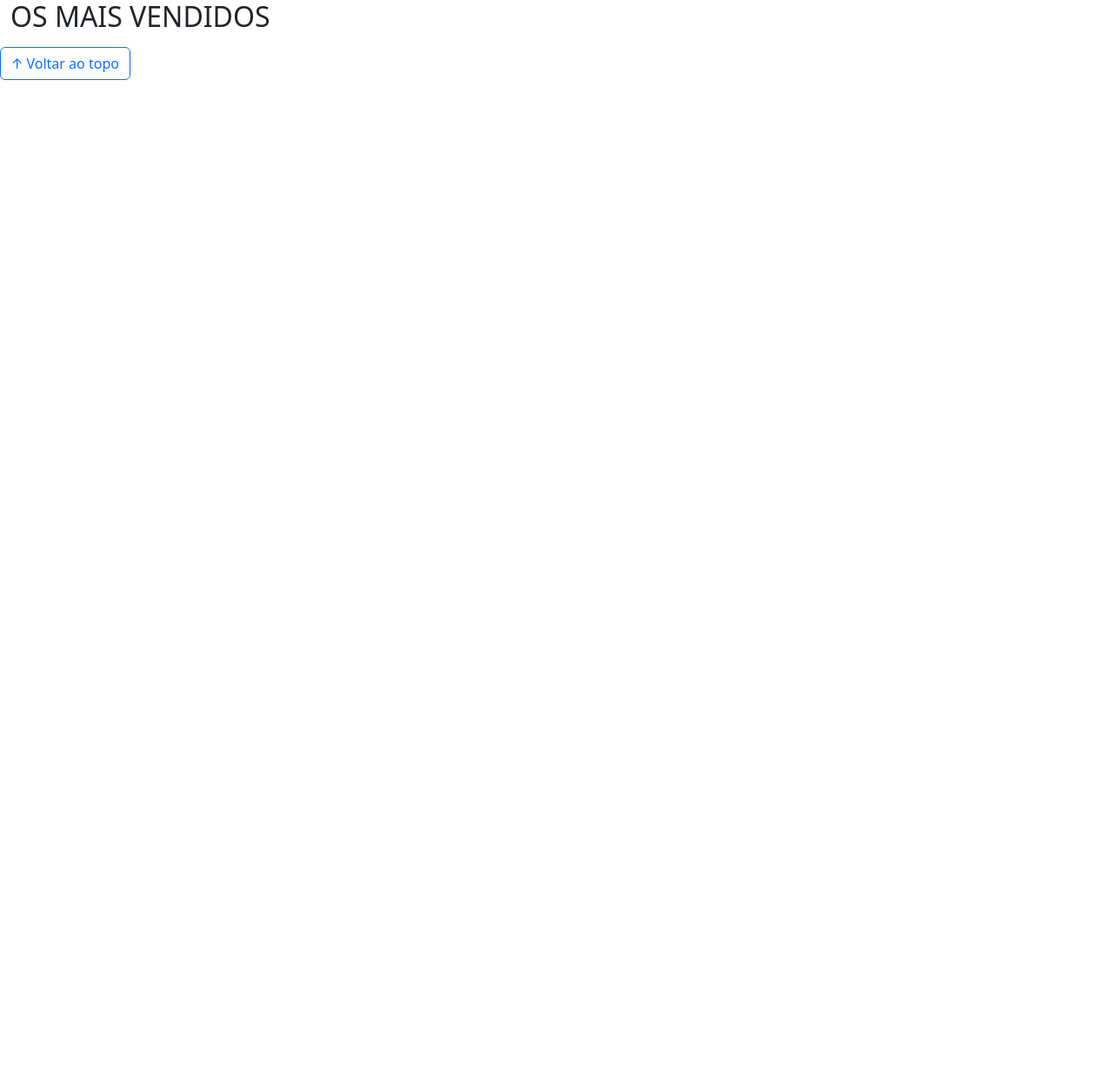
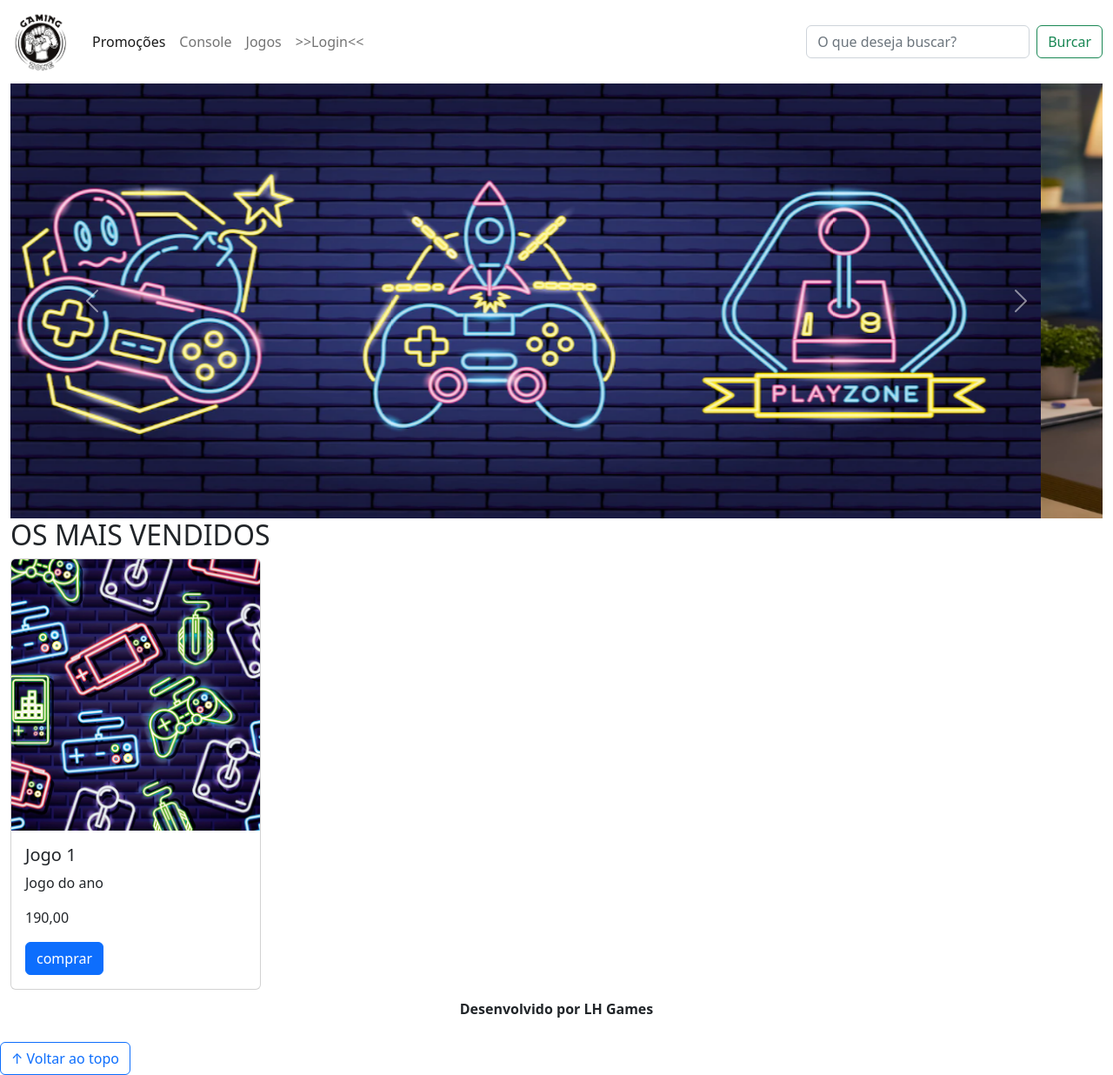
Before and after one commit to carllos-alberto/LH-Games, a plain HTML site: page index.html in a window 1280 px wide. Shown: the whole page at 87% size. Before the commit the page ends 800 px from the top, so only its background shows below. Drawn offline with nearby package versions, Linux system fonts and the light colour scheme.

Commit message:
Atualizando Projeto

```diff
--- a/css/estilo.css
+++ b/css/estilo.css
@@ -1,13 +1,35 @@
 /*cabeçalho*/
-
+header img {
+    height: 70px;
+    width: 70px;
+}
 
 /*Conteudo principal*/
 
+main {
+    min-height: 500px;
+}
 
 /*banner*/
+#section-banners img {
+    height: 500px;
+}
+
+
 
 /*Produtos vendidos*/
+
 /*Rodapé*/
+footer {
+    text-align: center;
+}
+
+footer p {
+    font-weight: bold;
+    padding: 10px;
+}
+
+
 
 /*Botão Voltar topo*/
 
--- a/index.html
+++ b/index.html
@@ -18,7 +18,48 @@
 
 <body>
   <header>
-
+    <nav class="navbar navbar-expand-lg bg-body-tertiary">
+      <div class="container-fluid">
+        <a class="navbar-brand" href="index.html"><img src="img/logo.png"></a>
+        <button class="navbar-toggler" type="button" data-bs-toggle="collapse" data-bs-target="#navbarSupportedContent" aria-controls="navbarSupportedContent" aria-expanded="false" aria-label="Toggle navigation">
+          <span class="navbar-toggler-icon"></span>
+        </button>
+        <div class="collapse navbar-collapse" id="navbarSupportedContent">
+          <ul class="navbar-nav me-auto mb-2 mb-lg-0">
+            <li class="nav-item">
+              <a class="nav-link active" aria-current="page" href="#">Promoções</a>
+            </li>
+            <li class="nav-item">
+              <a class="nav-link" href="#">Console</a>
+            </li>
+            <li class="nav-item">
+              <a class="nav-link" href="#">Jogos</a>
+            </li>
+            <li class="nav-item">
+              <a class="nav-link" href="login.html">>>Login<<</a>
+            </li>
+            <!-- <li class="nav-item dropdown">
+              <a class="nav-link dropdown-toggle" href="#" role="button" data-bs-toggle="dropdown" aria-expanded="false">
+                Dropdown
+              </a>
+              <ul class="dropdown-menu">
+                <li><a class="dropdown-item" href="#">Action</a></li>
+                <li><a class="dropdown-item" href="#">Another action</a></li>
+                <li><hr class="dropdown-divider"></li>
+                <li><a class="dropdown-item" href="#">Something else here</a></li>
+              </ul>
+            </li> -->
+           <!--  <li class="nav-item">
+              <a class="nav-link disabled" aria-disabled="true">Disabled</a>
+            </li> -->
+          </ul>
+          <form class="d-flex" role="search">
+            <input class="form-control me-2" type="search" placeholder="O que deseja buscar?" aria-label="Search">
+            <button class="btn btn-outline-success" type="submit">Burcar</button>
+          </form>
+        </div>
+      </div>
+    </nav>
   </header>
 
   <main>
@@ -27,12 +68,44 @@
 
     <section id="section-banners" class="container-fluid">
 
-
+      <div id="carouselExampleAutoplaying" class="carousel slide" data-bs-ride="carousel">
+        <div class="carousel-inner">
+          <div class="carousel-item active">
+            <img src="img/banner1.PNG" class="d-block w-100" alt="Venha comprar na nossa loja!">
+          </div>
+          <div class="carousel-item">
+            <img src="img/banner2.PNG" class="d-block w-100" alt="Promoção de produtos">
+          </div>
+          <div class="carousel-item">
+            <img src="img/banner3.PNG" class="d-block w-100" alt="Varias novidades de produtos">
+          </div>
+        </div>
+        <button class="carousel-control-prev" type="button" data-bs-target="#carouselExampleAutoplaying" data-bs-slide="prev">
+          <span class="carousel-control-prev-icon" aria-hidden="true"></span>
+          <span class="visually-hidden">Previous</span>
+        </button>
+        <button class="carousel-control-next" type="button" data-bs-target="#carouselExampleAutoplaying" data-bs-slide="next">
+          <span class="carousel-control-next-icon" aria-hidden="true"></span>
+          <span class="visually-hidden">Next</span>
+        </button>
+      </div>
 
     </section>
+
     <section id="section-vendidos" class="container-fluid">
 
       <h2>OS MAIS VENDIDOS</h2>
+
+      <div class="card" style="width: 18rem;">
+        <img src="img/jogo1.PNG" class="card-img-top" alt="Jogo de aventura">
+        <div class="card-body">
+          <h5 class="card-title">Jogo 1</h5>
+          <p class="card-text">Jogo do ano</p>
+          <p class="preco">190,00</p>
+
+          <a href="#" class="btn btn-primary">comprar</a>
+        </div>
+      </div>
 
 
     </div>
@@ -42,7 +115,7 @@
   </main>
 
   <footer>
-    <p></p>
+    <p>Desenvolvido por LH Games</p>
   </footer>
 
   <button id="voltar-topo" type="button" class="btn btn-outline-primary" onclick="topo()">&uarr; Voltar ao topo</button>
```
Also changed, not shown: login.html (+1 -1 lines).
